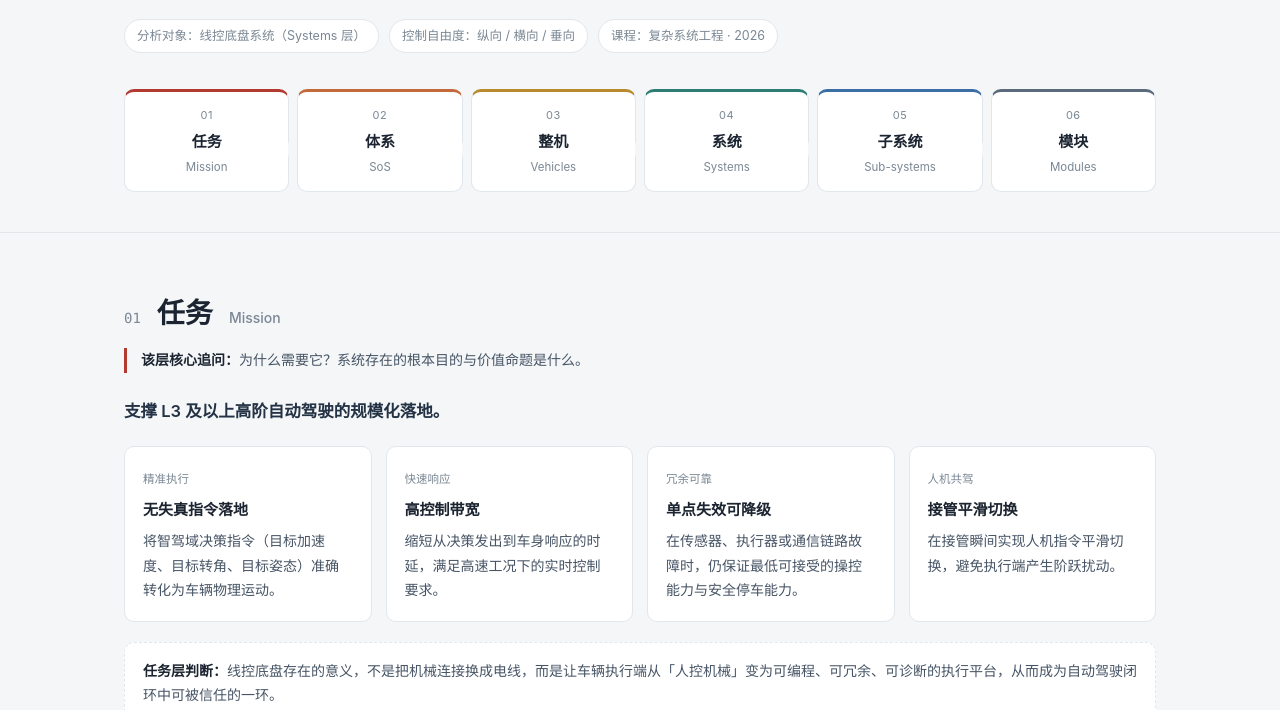
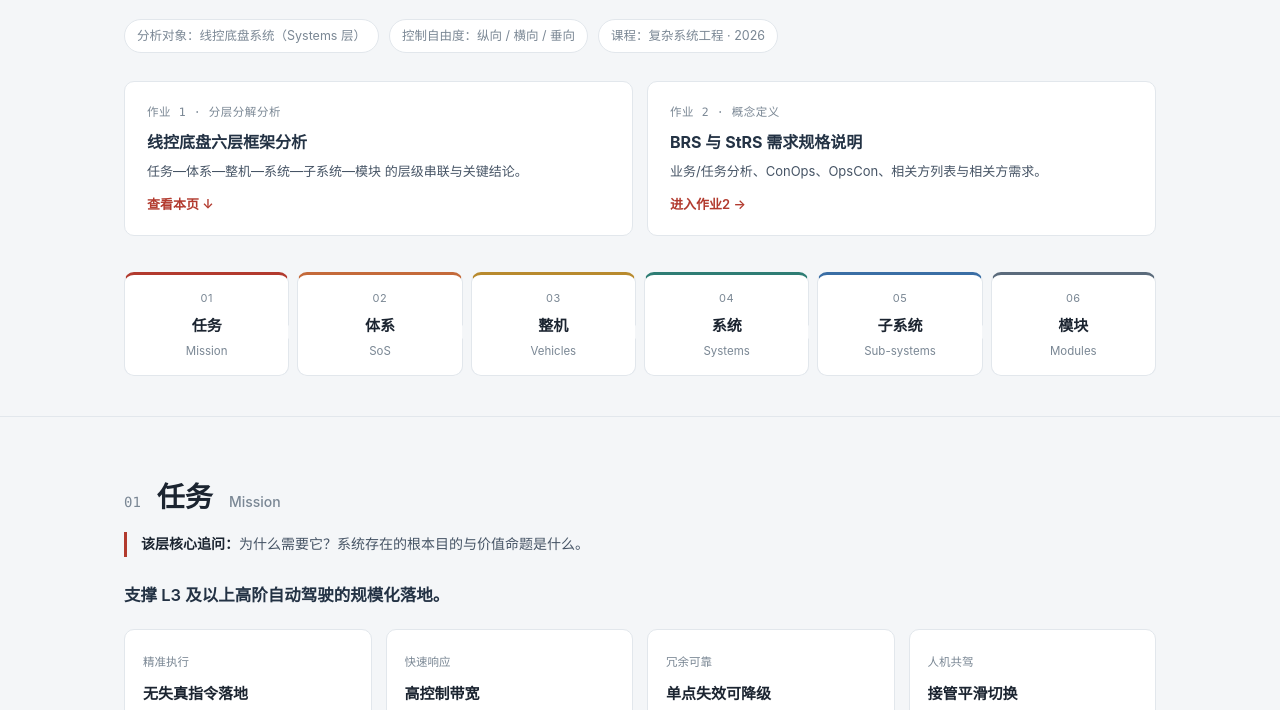
Before and after one commit to Wxldeepsleep/complex-systems-engineering-2026, a plain HTML site: page index.html in a window 1280 px wide. Shown: the part 295-1005 px from the top of the page. Drawn offline with Linux system fonts and the light colour scheme.

Commit message:
首页加入作业2（BRS/StRS 概念定义）入口链接

```diff
--- a/index.html
+++ b/index.html
@@ -39,6 +39,8 @@ code,.mono{font-family:"SF Mono",Consolas,"Roboto Mono",monospace}
 .nav-links a{font-size:13px;color:var(--ink-soft);text-decoration:none;padding:6px 10px;border-radius:6px}
 .nav-links a:hover{background:var(--paper);color:var(--ink)}
 .nav-links a.active{color:var(--accent);background:var(--accent-soft);font-weight:600}
+.nav-links a.assignment{color:var(--navy);border:1px solid var(--line);font-weight:600}
+.nav-links a.assignment:hover{background:var(--navy);color:#fff}
 
 /* ===== Hero ===== */
 .hero{padding:64px 0 40px;border-bottom:1px solid var(--line)}
@@ -48,6 +50,15 @@ code,.mono{font-family:"SF Mono",Consolas,"Roboto Mono",monospace}
 .hero .sub{margin-top:16px;font-size:16px;color:var(--ink-soft);max-width:640px}
 .hero-meta{margin-top:22px;display:flex;flex-wrap:wrap;gap:10px}
 .hero-meta .tag{font-size:12.5px;color:var(--muted);border:1px solid var(--line);background:var(--card);border-radius:999px;padding:5px 12px}
+
+/* 作业入口卡片 */
+.assign-grid{margin-top:28px;display:grid;grid-template-columns:1fr 1fr;gap:14px}
+.assign-card{display:block;text-decoration:none;background:var(--card);border:1px solid var(--line);border-radius:var(--radius);padding:20px 22px;transition:border-color .15s,box-shadow .15s}
+.assign-card:hover{border-color:var(--accent);box-shadow:0 6px 18px rgba(35,50,68,.10)}
+.assign-card .ac-tag{font-size:11.5px;font-family:"SF Mono",Consolas,monospace;color:var(--muted);letter-spacing:.05em}
+.assign-card h3{font-size:16px;font-weight:700;color:var(--navy);margin:6px 0 4px}
+.assign-card p{font-size:13px;color:var(--ink-soft)}
+.assign-card .ac-link{margin-top:10px;font-size:13px;font-weight:600;color:var(--accent)}
 
 /* ===== 六层链条 ===== */
 .chain{margin-top:36px;display:grid;grid-template-columns:repeat(6,1fr);gap:8px}
@@ -125,6 +136,7 @@ footer .wrap{display:flex;justify-content:space-between;flex-wrap:wrap;gap:10px}
   .chain .step::after{display:none}
   .grid.g4{grid-template-columns:repeat(2,1fr)}
   .grid.g3{grid-template-columns:repeat(2,1fr)}
+  .assign-grid{grid-template-columns:1fr}
 }
 @media (max-width:560px){
   .chain{grid-template-columns:repeat(2,1fr)}
@@ -151,6 +163,7 @@ footer .wrap{display:flex;justify-content:space-between;flex-wrap:wrap;gap:10px}
       <a href="#subsystems">子系统</a>
       <a href="#modules">模块</a>
       <a href="#summary">总览</a>
+      <a class="assignment" href="assignment2.html">作业2 · BRS/StRS</a>
     </div>
   </div>
 </nav>
@@ -165,6 +178,21 @@ footer .wrap{display:flex;justify-content:space-between;flex-wrap:wrap;gap:10px}
       <span class="tag">分析对象：线控底盘系统（Systems 层）</span>
       <span class="tag">控制自由度：纵向 / 横向 / 垂向</span>
       <span class="tag">课程：复杂系统工程 · 2026</span>
+    </div>
+
+    <div class="assign-grid">
+      <a class="assign-card" href="index.html">
+        <div class="ac-tag">作业 1 · 分层分解分析</div>
+        <h3>线控底盘六层框架分析</h3>
+        <p>任务—体系—整机—系统—子系统—模块 的层级串联与关键结论。</p>
+        <div class="ac-link">查看本页 ↓</div>
+      </a>
+      <a class="assign-card" href="assignment2.html">
+        <div class="ac-tag">作业 2 · 概念定义</div>
+        <h3>BRS 与 StRS 需求规格说明</h3>
+        <p>业务/任务分析、ConOps、OpsCon、相关方列表与相关方需求。</p>
+        <div class="ac-link">进入作业2 →</div>
+      </a>
     </div>
 
     <div class="chain" aria-label="六层分解链条">
```
